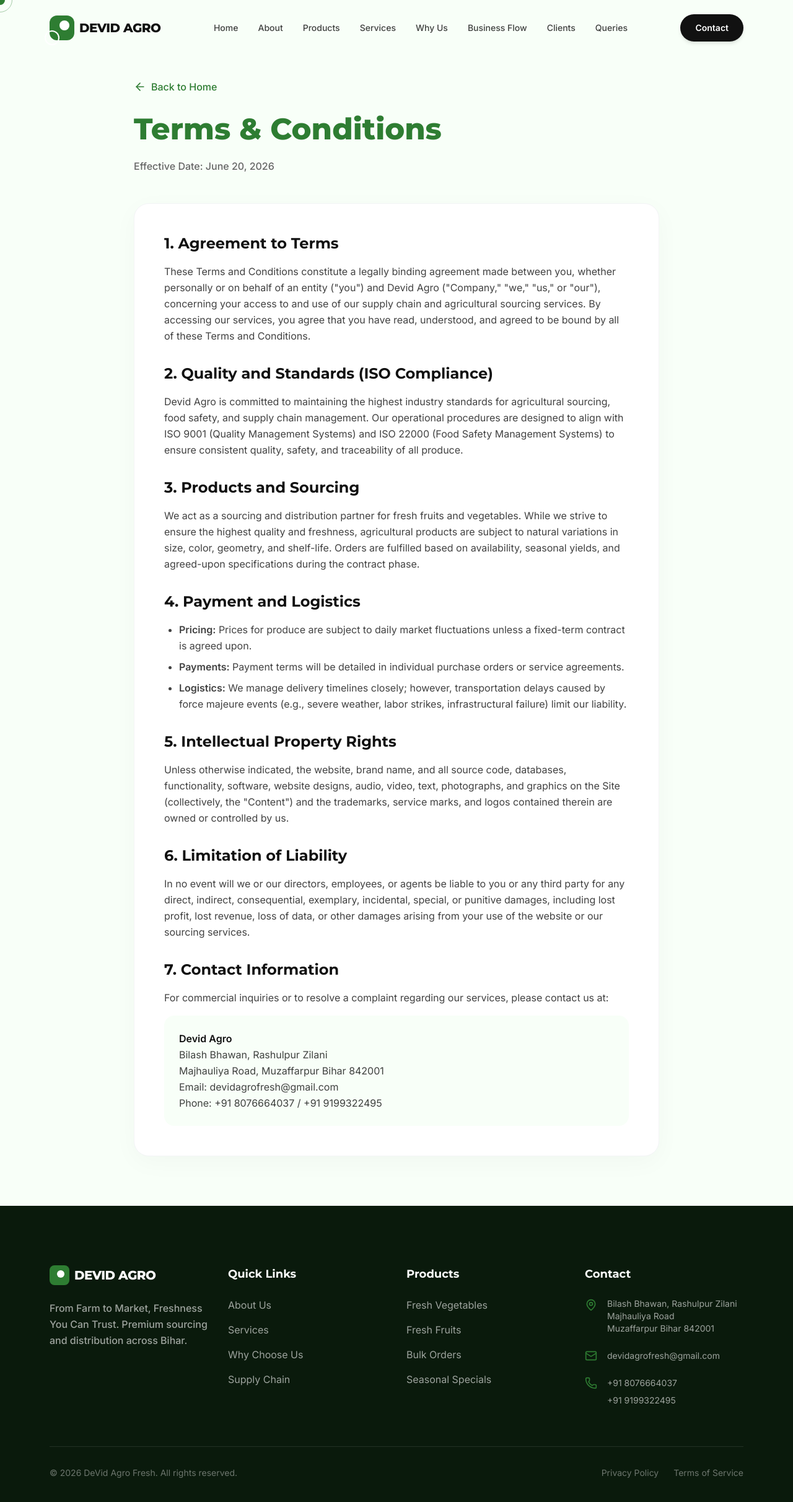
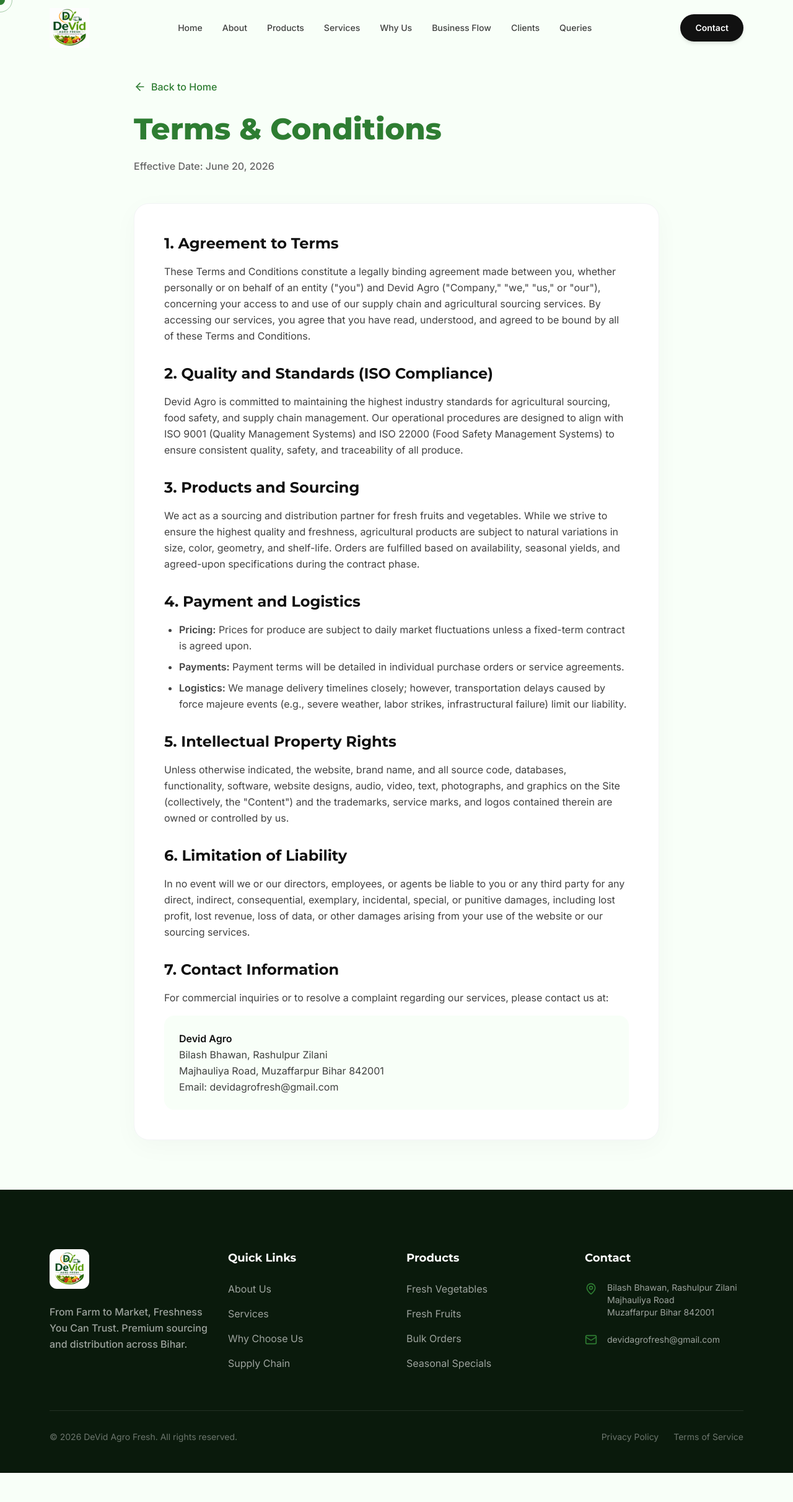
Before and after one commit to workwithsarthaksrivastava/Devid-Agro, a React (Vite) app: page /terms-and-conditions in a window 1280 px wide. Shown: the top 2424 px of the page at 62% size. After the commit the page ends 2377 px from the top, so only its background shows below. Built offline with nearby package versions, Linux system fonts and the light colour scheme.

Commit message:
feat: add branding and enhance hero interactivity
- Integrate official company logo into Navbar and Footer
- Implement automatic hero image slideshow
- Update product imagery for better consistency

```diff
--- a/src/components/Footer.tsx
+++ b/src/components/Footer.tsx
@@ -1,5 +1,6 @@
 import { MapPin, Mail, Phone } from "lucide-react";
 import { Link } from "react-router-dom";
+import logo from "../assets/images/logo.png";
 
 export function Footer() {
   return (
@@ -10,12 +11,7 @@
           {/* Col 1: Brand */}
           <div>
             <div className="flex items-center gap-2 mb-6">
-              <div className="w-8 h-8 rounded-lg bg-primary flex items-center justify-center">
-                <div className="w-3 h-3 bg-white rounded-full translate-x-0.5 -translate-y-0.5" />
-              </div>
-              <span className="font-heading font-extrabold text-xl tracking-tight">
-                DEVID AGRO
-              </span>
+              <img src={logo} alt="DeVid Agro Fresh Logo" className="h-16 w-auto object-contain bg-white rounded-xl p-1" />
             </div>
             <p className="text-white/60 leading-relaxed font-medium">
               From Farm to Market, Freshness You Can Trust. Premium sourcing and distribution across Bihar.
@@ -56,15 +52,6 @@
                 <Mail className="w-5 h-5 text-primary flex-shrink-0" />
                 <a href="mailto:devidagrofresh@gmail.com" className="hover:text-white transition-colors">devidagrofresh@gmail.com</a>
               </li>
-              <li className="flex flex-col gap-2">
-                <div className="flex items-center gap-4">
-                  <Phone className="w-5 h-5 text-primary flex-shrink-0" />
-                  <a href="tel:+918076664037" className="hover:text-white transition-colors">+91 8076664037</a>
-                </div>
-                <div className="flex items-center gap-4 pl-9">
-                  <a href="tel:+919199322495" className="hover:text-white transition-colors">+91 9199322495</a>
-                </div>
-              </li>
             </ul>
           </div>
 
--- a/src/components/Hero.tsx
+++ b/src/components/Hero.tsx
@@ -1,9 +1,27 @@
-import { motion } from "motion/react";
+import { motion, AnimatePresence } from "motion/react";
 import { MoveRight } from "lucide-react";
 import { Link } from "react-router-dom";
-import heroFruitsImage from '../assets/images/hero_fruits_1781689123894.jpg';
+import { useState, useEffect } from "react";
+
+const HERO_IMAGES = [
+  "https://images.unsplash.com/photo-1610832958506-aa56368176cf?q=80&w=1600&auto=format&fit=crop",
+  "https://images.unsplash.com/photo-1542838132-92c53300491e?q=80&w=1600&auto=format&fit=crop",
+  "https://images.unsplash.com/photo-1518843875459-f738682238a6?q=80&w=1600&auto=format&fit=crop",
+  "https://images.unsplash.com/photo-1557844352-761f2565b576?q=80&w=1600&auto=format&fit=crop",
+  "https://images.unsplash.com/photo-1488459716781-31db52582fe9?q=80&w=1600&auto=format&fit=crop",
+  "https://images.unsplash.com/photo-1573246123716-6b1782bfc499?q=80&w=1600&auto=format&fit=crop"
+];
 
 export function Hero() {
+  const [currentImageIndex, setCurrentImageIndex] = useState(0);
+
+  useEffect(() => {
+    const interval = setInterval(() => {
+      setCurrentImageIndex((prev) => (prev + 1) % HERO_IMAGES.length);
+    }, 4000);
+    return () => clearInterval(interval);
+  }, []);
+
   return (
     <section className="relative h-screen w-full flex items-center justify-center overflow-hidden bg-white/50 px-6 lg:px-20 overflow-x-hidden">
       {/* Background Animated Elements */}
@@ -92,23 +110,28 @@
           </motion.div>
         </div>
 
-        {/* Right Content - Hero Image */}
-        <div className="w-full lg:w-[55%] h-[40vh] lg:h-full relative flex items-center justify-center">
+        {/* Right Content - Hero Slideshow */}
+        <div className="w-full lg:w-[55%] h-[40vh] lg:h-full relative flex items-center justify-center p-4 lg:p-8">
           <motion.div
-            initial={{ opacity: 0, scale: 0.8, rotate: -5 }}
-            animate={{ opacity: 1, scale: 1, rotate: 0 }}
+            initial={{ opacity: 0, scale: 0.95 }}
+            animate={{ opacity: 1, scale: 1 }}
             transition={{ duration: 1.2, ease: "easeOut", delay: 0.2 }}
-            className="w-full h-full max-h-[600px] relative z-20 flex items-center justify-center"
+            className="w-full h-full max-h-[600px] relative z-20 flex items-center justify-center rounded-[2rem] overflow-hidden shadow-2xl"
           >
-             <motion.img
-                animate={{ y: [0, -15, 0] }}
-                transition={{ duration: 6, repeat: Infinity, ease: "easeInOut" }}
-                src={heroFruitsImage}
-                alt="Premium fresh fruits composition"
-                className="w-full h-full object-contain mix-blend-multiply drop-shadow-2xl opacity-90"
-                style={{ filter: 'contrast(1.1) brightness(1.05)' }}
+            <AnimatePresence>
+              <motion.img
+                key={currentImageIndex}
+                initial={{ opacity: 0, scale: 1.05 }}
+                animate={{ opacity: 1, scale: 1 }}
+                exit={{ opacity: 0 }}
+                transition={{ duration: 1.2, ease: "easeInOut" }}
+                src={HERO_IMAGES[currentImageIndex]}
+                alt="Devid Agro Fresh Produce"
+                className="absolute inset-0 w-full h-full object-cover"
                 referrerPolicy="no-referrer"
-             />
+              />
+            </AnimatePresence>
+            <div className="absolute inset-0 border-2 border-white/10 rounded-[2rem] pointer-events-none z-30"></div>
           </motion.div>
         </div>
       </div>
--- a/src/components/Navbar.tsx
+++ b/src/components/Navbar.tsx
@@ -3,6 +3,7 @@
 import { Menu, X } from "lucide-react";
 import { Link, useLocation } from "react-router-dom";
 import { cn } from "../lib/utils";
+import logo from "../assets/images/logo.png";
 
 const NAV_LINKS = [
   "Home", "About", "Products", "Services", "Why Us", "Business Flow", "Clients"
@@ -36,13 +37,7 @@
 
         {/* Logo */}
         <Link to="/" className="flex items-center gap-2 cursor-pointer relative group">
-          <div className="w-10 h-10 rounded-xl bg-primary flex items-center justify-center overflow-hidden">
-            <div className="w-4 h-4 bg-white rounded-full translate-x-1 -translate-y-1 group-hover:scale-150 transition-transform duration-500" />
-            <div className="w-6 h-6 border-2 border-white rounded-full absolute -bottom-2 -left-2" />
-          </div>
-          <span className="font-heading font-extrabold text-xl tracking-tight text-text-dark">
-            DEVID AGRO
-          </span>
+          <img src={logo} alt="DeVid Agro Fresh Logo" className="h-16 w-auto object-contain" />
         </Link>
 
         {/* Desktop Menu */}
--- a/src/components/Products.tsx
+++ b/src/components/Products.tsx
@@ -4,14 +4,14 @@
   { name: "Potato", category: "Vegetables", image: "https://images.unsplash.com/photo-1518977676601-b53f82aba655?q=80&w=800&auto=format&fit=crop" },
   { name: "Onion", category: "Vegetables", image: "https://images.unsplash.com/photo-1620574387735-3624d75b2dbc?q=80&w=800&auto=format&fit=crop" },
   { name: "Tomato", category: "Vegetables", image: "https://images.unsplash.com/photo-1592924357228-91a4daadcfea?q=80&w=800&auto=format&fit=crop" },
-  { name: "Garlic", category: "Vegetables", image: "https://upload.wikimedia.org/wikipedia/commons/5/5f/A_garlic_clove_and_its_head.jpg" },
-  { name: "Green Chilli", category: "Vegetables", image: "https://upload.wikimedia.org/wikipedia/commons/1/15/Serranochilis.jpg" },
+  { name: "Garlic", category: "Vegetables", image: "https://images.unsplash.com/photo-1540420773420-3366772f4999?q=80&w=800&auto=format&fit=crop" },
+  { name: "Green Chilli", category: "Vegetables", image: "https://images.unsplash.com/photo-1598514982205-f36b96d1e8d4?q=80&w=800&auto=format&fit=crop" },
   { name: "Leafy Vegetables", category: "Vegetables", image: "https://images.unsplash.com/photo-1564834724105-918b73d1b9e0?q=80&w=800&auto=format&fit=crop" },
   { name: "Banana", category: "Fruits", image: "https://images.unsplash.com/photo-1528825871115-3581a5387919?q=80&w=800&auto=format&fit=crop" },
-  { name: "Apple", category: "Fruits", image: "https://upload.wikimedia.org/wikipedia/commons/thumb/a/a6/Pink_lady_and_cross_section.jpg/960px-Pink_lady_and_cross_section.jpg" },
-  { name: "Grapes", category: "Fruits", image: "https://upload.wikimedia.org/wikipedia/commons/thumb/5/53/Grapes%2C_Rostov-on-Don%2C_Russia.jpg/960px-Grapes%2C_Rostov-on-Don%2C_Russia.jpg" },
+  { name: "Apple", category: "Fruits", image: "https://images.unsplash.com/photo-1561136594-7f68413baa99?q=80&w=800&auto=format&fit=crop" },
+  { name: "Grapes", category: "Fruits", image: "https://images.unsplash.com/photo-1537640538966-79f369143f8f?q=80&w=800&auto=format&fit=crop" },
   { name: "Mango", category: "Fruits", image: "https://images.unsplash.com/photo-1553279768-865429fa0078?q=80&w=800&auto=format&fit=crop" },
-  { name: "Muzaffarpur Litchi", category: "Fruits", image: "https://upload.wikimedia.org/wikipedia/commons/thumb/4/46/Litchi_chinensis_fruits.JPG/960px-Litchi_chinensis_fruits.JPG" },
+  { name: "Pineapple", category: "Fruits", image: "https://images.unsplash.com/photo-1550258987-190a2d41a8ba?q=80&w=800&auto=format&fit=crop" },
   { name: "Watermelon", category: "Fruits", image: "https://images.unsplash.com/photo-1589984662646-e7b2e4962f18?q=80&w=800&auto=format&fit=crop" },
 ];
 
--- a/src/pages/Contact.tsx
+++ b/src/pages/Contact.tsx
@@ -65,16 +65,6 @@
               <div>
                 <h4 className="font-bold text-text-dark">Headquarters</h4>
                 <p className="text-text-muted">Bilash Bhawan, Rashulpur Zilani<br/>Majhauliya Road, Muzaffarpur Bihar 842001</p>
-              </div>
-            </div>
-
-            <div className="flex items-start gap-4">
-              <div className="w-12 h-12 bg-primary/10 rounded-xl flex items-center justify-center shrink-0">
-                <Phone className="text-primary w-6 h-6" />
-              </div>
-              <div>
-                <h4 className="font-bold text-text-dark">Phone</h4>
-                <p className="text-text-muted">+91 8076664037<br/>+91 9199322495</p>
               </div>
             </div>
 
--- a/src/pages/PrivacyPolicy.tsx
+++ b/src/pages/PrivacyPolicy.tsx
@@ -80,7 +80,6 @@
               <p>Bilash Bhawan, Rashulpur Zilani</p>
               <p>Majhauliya Road, Muzaffarpur Bihar 842001</p>
               <p>Email: devidagrofresh@gmail.com</p>
-              <p>Phone: +91 8076664037 / +91 9199322495</p>
             </div>
           </section>
         </div>
--- a/src/pages/TermsAndConditions.tsx
+++ b/src/pages/TermsAndConditions.tsx
@@ -73,7 +73,6 @@
               <p>Bilash Bhawan, Rashulpur Zilani</p>
               <p>Majhauliya Road, Muzaffarpur Bihar 842001</p>
               <p>Email: devidagrofresh@gmail.com</p>
-              <p>Phone: +91 8076664037 / +91 9199322495</p>
             </div>
           </section>
         </div>
```
Also changed, not shown: src/assets/images/logo.png (added).
